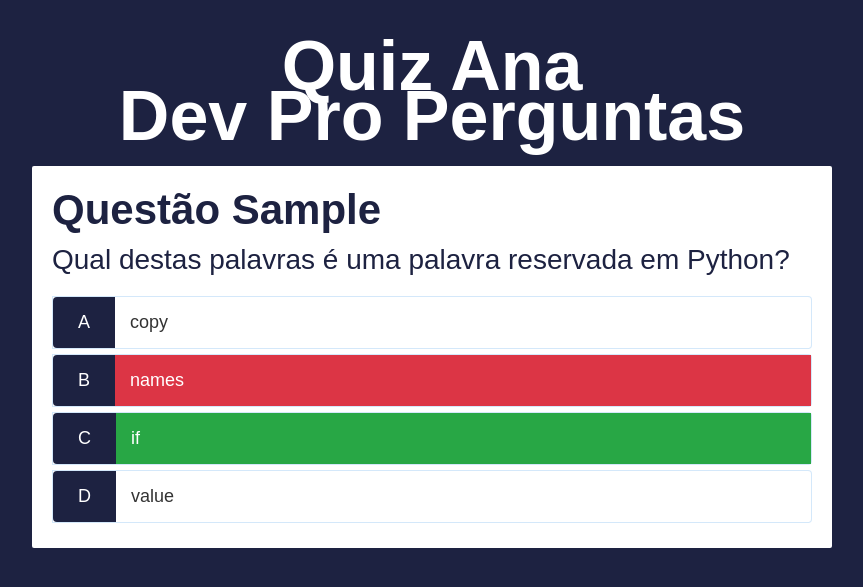
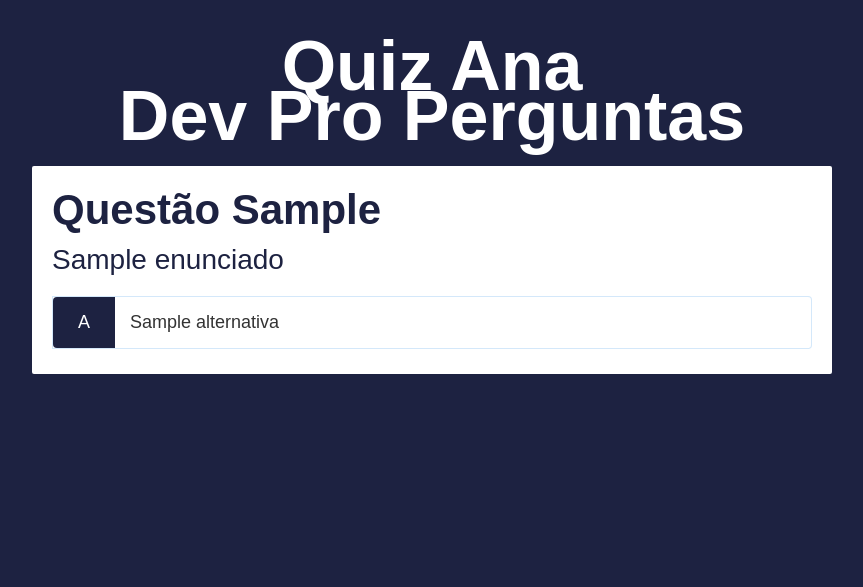
Before and after one commit to PaulaSena/Proj1Python, a Python web app: template quiz/base/templates/base/game.html in a window 1280 px wide. Shown: the top 587 px of the page, without its empty margins (208-1071 px from the left). Run offline with Jinja, Linux system fonts and the light colour scheme; the template is opened without the code that fills it: most values are stand-ins (such as "Sample title", 1, 10 or a date in 2020).

Commit message:
Dia2 -  game.html | Aqui foi feito o laço de repetição substituindo as 3 divs Fim da 2 Aula.

```diff
--- a/quiz/base/templates/base/game.html
+++ b/quiz/base/templates/base/game.html
@@ -12,32 +12,22 @@
             <p class="subtitle-quiz">Quiz Ana </p>
             <p class="subtitle-page">Dev Pro Perguntas</p>
 
-        <div class="container">
+            <div class="container">
 
                 <div id="loader"></div>
 
                 <div id="game" class="justify-center flex-column animate-bottom hidden">
 
                     <h2>Questão {{indice_da_questao}}</h2>
-                    <h3>Qual destas palavras é uma palavra reservada em Python?</h3>
-
-                    <div class="choice-container">
-                        <p class="choice-prefix">A</p>
-                        <p class="choice-text">copy</p>
-                    </div>
-                    <div class="choice-container">
-                        <p class="choice-prefix">B</p>
-                        <p class="choice-text incorrect">names</p>
-                    </div>
-                    <div class="choice-container">
-                        <p class="choice-prefix">C</p>
-                        <p class="choice-text correct">if</p>
-                    </div>
-                    <div class="choice-container">
-                        <p class="choice-prefix">D</p>
-                        <p class="choice-text">value</p>
-                    </div>
-
+                    <h3>{{pergunta.enunciado}}</h3>
+                <!-- Aqui foi feito o laço de repetição substituindo as 3 divs-->
+                    {% for alternativa in pergunta.alternativas.array %}
+                        <div class="choice-container">
+                            <p class="choice-prefix">A</p>
+                            <p class="choice-text">{{alternativa}}</p>
+                        </div>
+                    {% endfor %}
+                <!-- Aqui foi feito o laço de repetição-->
                 </div>
 
             </div>
```
Also changed, not shown: quiz/base/views.py (+5 -2 lines).
